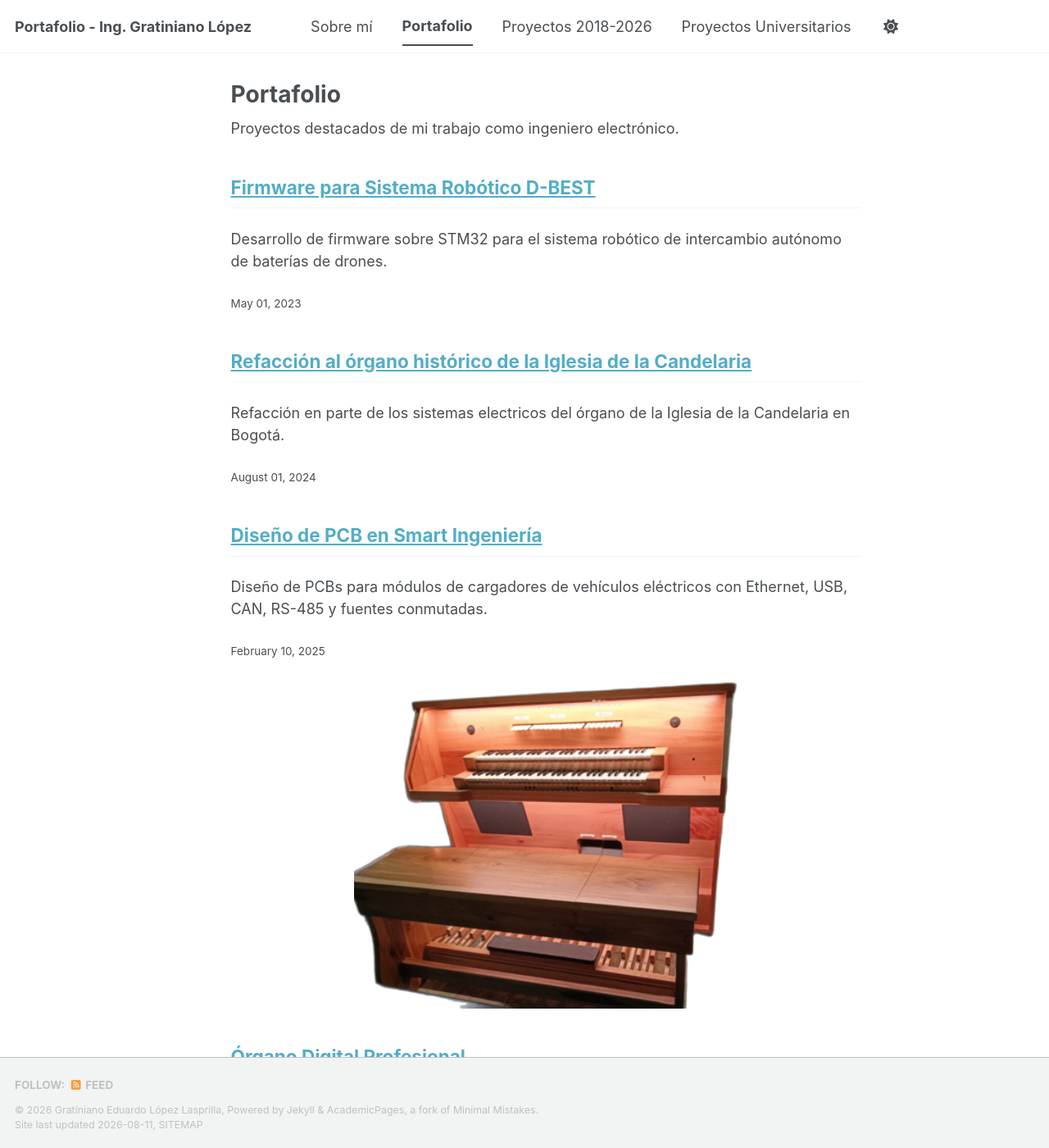
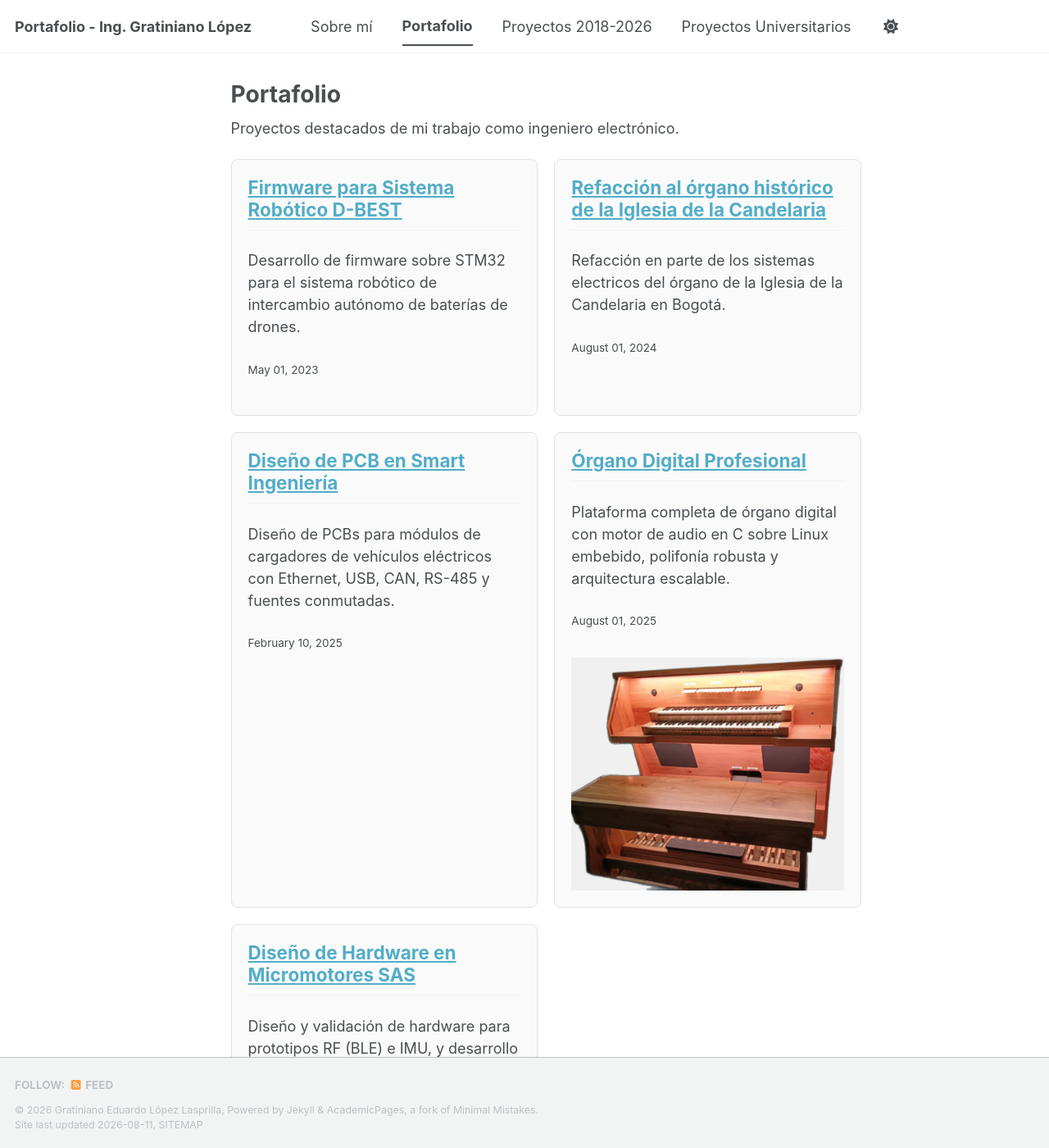
Before and after one commit to ingGratiniano/ingGratiniano.github.io, a Jekyll site: the page built from _pages/portfolio.html, in a window 1280 px wide and 1400 px high. Shown: the whole window at 82% size. Built offline with Jekyll 4.4.1, drawn with Linux system fonts in a browser that asks for light colours; a style sheet for code colours, icons or effects is not loaded.

Commit message:
Enhance portfolio layout and styling
Added a grid layout for portfolio items with styling.

```diff
--- a/_pages/portfolio.html
+++ b/_pages/portfolio.html
@@ -5,20 +5,40 @@ permalink: /portfolio/
 classes: wide
 ---
 
+<p>Proyectos destacados de mi trabajo como ingeniero electrónico.</p>
+
 {% if site.portfolio %}
-<!--<h1 class="page__title">Portafolio</h1>-->
-  <p>Proyectos destacados de mi trabajo como ingeniero electrónico.</p>
-
   <div class="grid">
     {% for post in site.portfolio %}
       <div class="grid-item">
-        {% if post.image %}
-          <img src="{{ post.image | relative_url }}" alt="{{ post.title }}" style="width:100%; height:auto; max-height:400px; object-fit:contain;">
-        {% endif %}
         <h2><a href="{{ post.url | relative_url }}">{{ post.title }}</a></h2>
         <p>{{ post.excerpt | markdownify }}</p>
         <p><small>{{ post.date | date: "%B %d, %Y" }}</small></p>
+        {% if post.image %}
+          <img src="{{ post.image | relative_url }}" alt="{{ post.title }}" style="width:100%; max-height:300px; object-fit:contain; background-color:#f0f0f0; margin-top:10px;">
+        {% endif %}
       </div>
     {% endfor %}
   </div>
 {% endif %}
+
+<style>
+  .grid {
+    display: grid;
+    grid-template-columns: repeat(2, 1fr);
+    gap: 20px;
+    margin-top: 20px;
+  }
+  .grid-item {
+    border: 1px solid #e0e0e0;
+    padding: 20px;
+    border-radius: 8px;
+    background-color: #fafafa;
+  }
+  .grid-item h2 {
+    margin-top: 0;
+  }
+  .grid-item img {
+    margin-top: 10px;
+  }
+</style>
```
